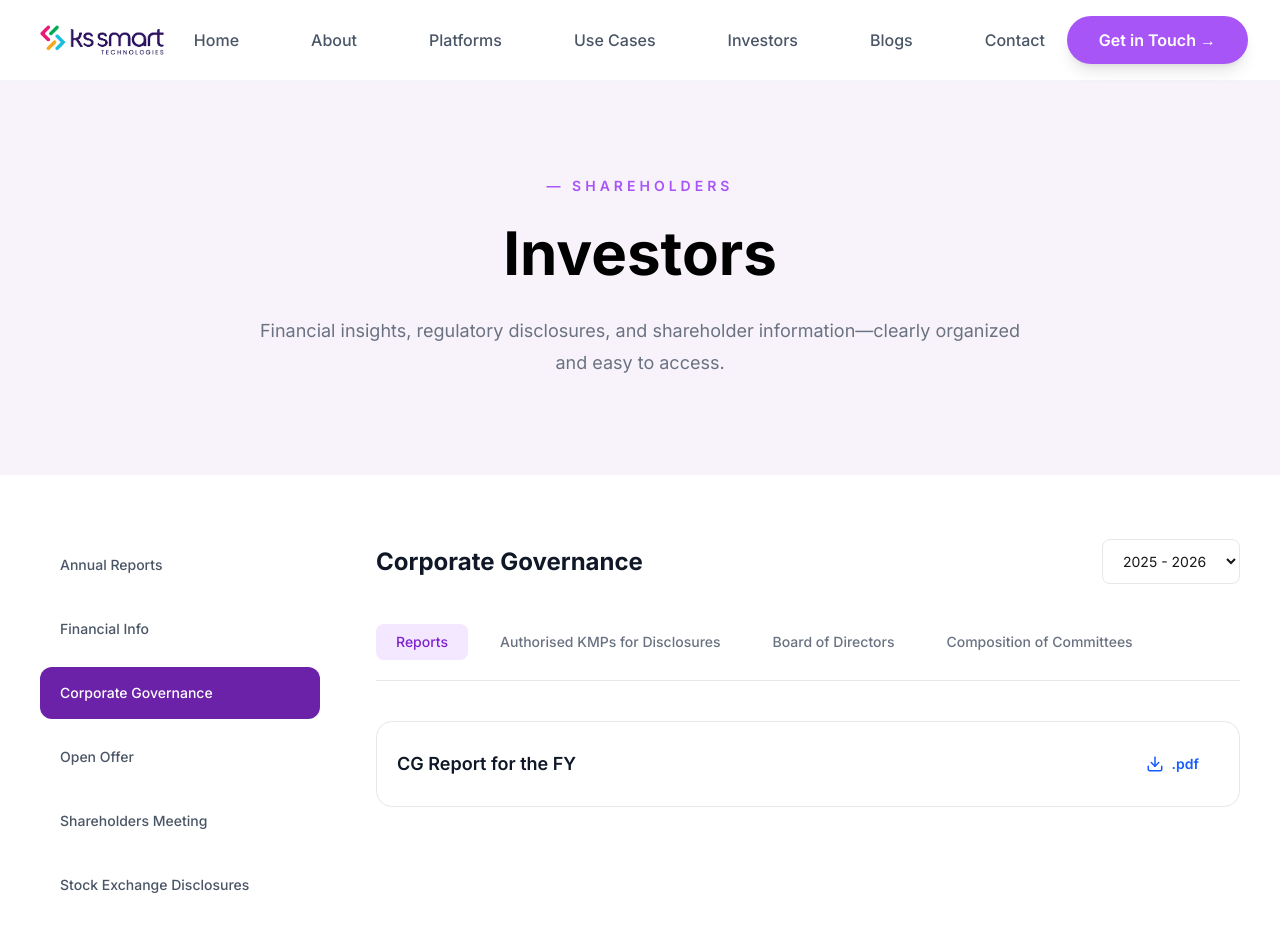
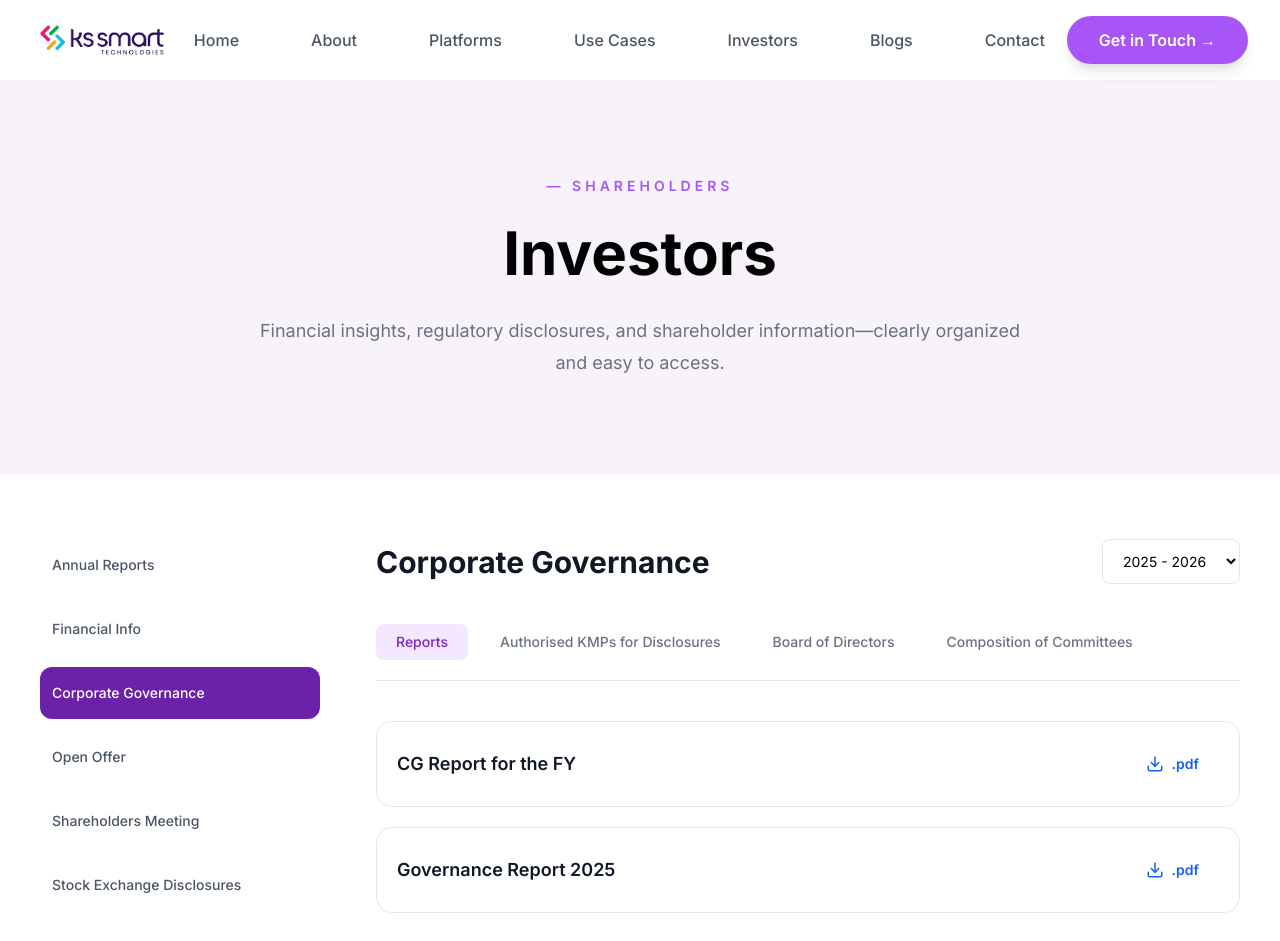
Before and after one commit to Shapna01/Ks-Technology-website-, a Next.js app: page /investors in a window 1280 px wide. Shown: the top 941 px of the page. Built offline with nearby package versions, Linux system fonts and the light colour scheme.

Commit message:
add dynamic tab-based investor

```diff
--- a/app/investors/page.js
+++ b/app/investors/page.js
@@ -11,6 +11,7 @@ export default function InvestorsPage() {
   const [activeMenu, setActiveMenu] = useState(
     "Corporate Governance"
   );
+  const [activeTab, setActiveTab] = useState("");
 
   const menuItems = {
     "Annual Reports": {
@@ -32,34 +33,70 @@ export default function InvestorsPage() {
 
     "Financial Info": {
   title: "Financial Info",
+
   tabs: [
     "Quarterly Results",
     "Subsidiaries Financials/ Secretarial Audit report",
     "Related Party Transactions",
     "Statement of Deviation & Variation",
   ],
-      files: [
+
+  files: {
+    "Quarterly Results": [
       "Quarter 1 Results",
       "Quarter 2 Results",
       "Quarter 3 Results",
       "Quarter 4 Results",
     ],
+
+    "Subsidiaries Financials/ Secretarial Audit report": [
+      "Financials of the Subsdiary along with Secretairal Audit report",
+    ],
+
+    "Related Party Transactions": [
+      "Half Yearly RPT disclosure",
+      "Half Yearly RPT disclosure",
+    ],
+
+    "Statement of Deviation & Variation": [
+      "Statement of Deviation and Variation ",
+    ],
+  },
 },
 
   "Corporate Governance": {
   title: "Corporate Governance",
+
   tabs: [
     "Reports",
     "Authorised KMPs for Disclosures",
     "Board of Directors",
     "Composition of Committees",
   ],
-      files: [
+
+  files: {
+    Reports: [
       "CG Report for the FY",
+      "Governance Report 2025",
+    ],
 
+    "Authorised KMPs for Disclosures": [
+      "Authorised KMP List",
+      "Disclosure Contact Details",
+    ],
+
+    "Board of Directors": [
+      "Board Members 2025",
+      "Director Profiles",
+    ],
+
+    "Composition of Committees": [
+      "Audit Committee",
+      "Nomination Committee",
+      "Stakeholders Relationship Committee",
     ],
   },
-
+},
     "Open Offer": {
       title: "Open Offer",
       files: [
@@ -86,21 +123,79 @@ export default function InvestorsPage() {
       ],
     },
 
+
 "Stock Exchange Disclosures": {
   title: "Stock Exchange Disclosures",
-      files: [
+
+  tabs: [
     "Board Meeting Intimation",
-        "Board Meeting Intimation",
+    "Investor/Analyst Meets",
+    "Shareholding Pattern",
+    "Secretarial Compliance Report",
   ],
+
+  files: {
+    "Board Meeting Intimation": [
+      "Board Meeting Intimation ",
+      "Board Meeting Intimation ",
+    ],
+
+    "Investor/Analyst Meets": [
+      "Investor Meet Presentation",
+      "Analyst Meeting Schedule",
+    ],
+
+    "Shareholding Pattern": [
+      "Shareholding Pattern June 2025",
+      "Shareholding Pattern March 2025",
+    ],
+
+    "Secretarial Compliance Report": [
+      "Secretarial Compliance Report 2025",
+      "Secretarial Compliance Report 2024",
+    ],
+  },
 },
 
 "AGM/EGM Documents": {
   title: "AGM/EGM Documents",
-      files: [
+
+  tabs: [
+    "Notice of the AGMs/EGMs",
+    "Scrutinizer's Reports",
+    "MGT 7s",
+    "Proceedings of the AGM/EGMs",
+    "AGM/EGM video Recording",
+  ],
+
+  files: {
+    "Notice of the AGMs/EGMs": [
       "Notice of the AGMs/EGMs",
       "Notice of the AGMs/EGMs",
     ],
+
+    "Scrutinizer's Reports": [
+      "Scrutinizer Report AGM ",
+      "Scrutinizer Report EGM ",
+    ],
+
+    "MGT 7s": [
+      "MGT 7 Annual Return ",
+      "MGT 7 Annual Return ",
+    ],
+
+    "Proceedings of the AGM/EGMs": [
+      "AGM Proceedings ",
+      "EGM Proceedings ",
+    ],
+
+    "AGM/EGM video Recording": [
+      "AGM Video Recording",
+      "EGM Video Recording",
+    ],
   },
+},
+
 
     "Postal Ballot": {
       title: "Postal Ballot",
@@ -129,7 +224,7 @@ export default function InvestorsPage() {
   };
 
   return (
-    <main className="w-full bg-white min-h-screen overflow-hidden">
+    <main className="w-full  bg-white min-h-screen overflow-hidden">
 
       <Navbar />
 
@@ -139,7 +234,7 @@ export default function InvestorsPage() {
         description="Financial insights, regulatory disclosures, and shareholder information—clearly organized and easy to access."
       />
 
-      <section className="max-w-7xl mx-auto px-4 sm:px-6 lg:px-10 py-16 grid grid-cols-1 lg:grid-cols-[280px_1fr] gap-14">
+      <section className=" text-3xl max-w-7xl mx-auto px-4 sm:px-6 lg:px-10 py-16 grid grid-cols-1 lg:grid-cols-[280px_1fr] gap-14">
 
         <aside>
           <div className="space-y-3">
@@ -147,7 +242,7 @@ export default function InvestorsPage() {
               <button
                 key={index}
                 onClick={() => setActiveMenu(item)}
-                className={`w-full text-left px-5 py-4 rounded-xl text-sm font-medium transition duration-300 ${
+                className={`w-full text-left px-3 py-4 rounded-xl text-sm font-medium transition duration-500 ${
                   activeMenu === item
                     ? "bg-[#6B21A8] text-white"
                     : "text-gray-600 hover:bg-purple-50"
@@ -163,15 +258,18 @@ export default function InvestorsPage() {
 
           <div className="flex flex-col sm:flex-row sm:items-center sm:justify-between gap-5">
 
-            <h2 className="text-2xl sm:text-2xl font-bold text-gray-900">
+            <h2 className="text-2xl sm:text-3xl font-bold text-gray-900">
               {menuItems[activeMenu].title}
             </h2>
 
-            <select className="border border-gray-200 rounded-lg px-4 py-3 text-sm outline-none">
+            {activeMenu !== "Open Offer" &&
+            activeMenu !== "Shareholders Meeting" && (
+            <select className="border border-gray-200 text-black rounded-lg px-4 py-3 text-sm outline-none">
                 <option>2025 - 2026</option>
                 <option>2024 - 2025</option>
                 <option>2023 - 2024</option>
             </select>
+        )}
         </div>
 
         {menuItems[activeMenu].tabs && (
@@ -179,8 +277,9 @@ export default function InvestorsPage() {
                 {menuItems[activeMenu].tabs.map((tab, index) => (
                     <button
                     key={index}
+                    onClick={() => setActiveTab(tab)}
                     className={`px-5 py-2 rounded-lg text-sm font-medium transition ${
-                    index === 0
+                    activeTab === tab || (index === 0 && activeTab === "")
                     ? "bg-purple-100 text-[#7E22CE]"
                     : "text-gray-500 hover:bg-gray-100"
                 }`}
@@ -192,7 +291,13 @@ export default function InvestorsPage() {
             )}
 
           <div className="mt-10 space-y-5">
-            {menuItems[activeMenu].files.map((file, index) => (
+  {(
+    menuItems[activeMenu].tabs
+      ? menuItems[activeMenu].files[
+          activeTab || menuItems[activeMenu].tabs[0]
+        ] || []
+      : menuItems[activeMenu].files || []
+  ).map((file, index) => (
     <div
       key={index}
       className="border border-gray-200 rounded-2xl p-5 flex flex-col sm:flex-row sm:items-center sm:justify-between gap-4 hover:shadow-md transition duration-300"
@@ -207,13 +312,14 @@ export default function InvestorsPage() {
         href="/sample.pdf"
         target="_blank"
         rel="noopener noreferrer"
-                  className="flex items-center gap-2 text-blue-600 px-5 py-3 rounded-xl text-sm font-semibold hover:bg-[#581C87] transition duration-300 w-fit"
+        className="flex items-center gap-2 text-blue-600 px-5 py-3 rounded-xl text-sm font-semibold hover:text-purple-700 transition duration-300 w-fit"
       >
         <Download size={18} />
         .pdf
       </a>
     </div>
   ))}
+
           </div>
         </div>
       </section>
```
Also changed, not shown: app/platforms/page.js (line endings or trailing spaces). Lines whose indentation alone changed are shown as unchanged.
